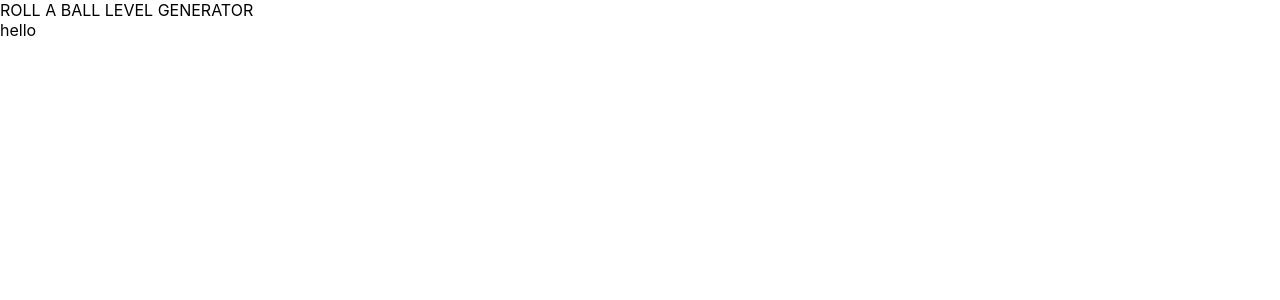
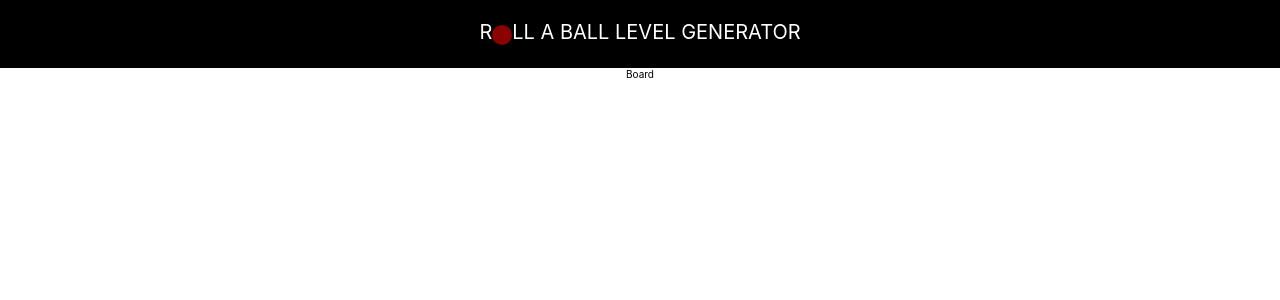
Before and after one commit to svrsaljko/roll_a_ball_level_designer, a React (Create React App) app: page / in a window 1280 px wide. Shown: the top 300 px of the page. Built offline with nearby package versions, Linux system fonts and the light colour scheme.

Commit message:
add Board and CenterContainer components, update Header component

```diff
--- a/src/App.tsx
+++ b/src/App.tsx
@@ -1,11 +1,12 @@
 import React from 'react';
 import Header from './components/Header';
+import CenterContainer from './components/CenterContainer';
 
 function App() {
   return (
     <div>
       <Header />
-      hello
+      <CenterContainer />
     </div>
   );
 }
--- /dev/null
+++ b/src/components/Board.tsx
@@ -0,0 +1,5 @@
+import React from 'react';
+
+export default function Board() {
+  return <div>Board</div>;
+}
--- /dev/null
+++ b/src/components/CenterContainer.tsx
@@ -0,0 +1,16 @@
+import React from 'react';
+import Board from './Board';
+
+export default function CenterContainer() {
+  return (
+    <div
+      style={{
+        display: 'flex',
+        flexDirection: 'row',
+        justifyContent: 'center',
+      }}
+    >
+      <Board />
+    </div>
+  );
+}
--- a/src/components/Header.tsx
+++ b/src/components/Header.tsx
@@ -1,5 +1,44 @@
 import React from 'react';
 
 export default function Header() {
-  return <div>ROLL A BALL LEVEL GENERATOR</div>;
+  return (
+    <div
+      style={{
+        borderBottom: '3px solid black',
+        backgroundColor: 'black',
+        color: 'white',
+        height: 'auto',
+      }}
+    >
+      <div
+        style={{
+          padding: ` 2rem`,
+        }}
+      >
+        <div
+          style={{
+            display: 'flex',
+            flexDirection: 'row',
+            justifyContent: 'center',
+            fontSize: `2rem`,
+          }}
+        >
+          R{' '}
+          <div
+            style={{
+              height: `2rem`,
+              width: `2rem`,
+              backgroundColor: 'darkRed',
+              borderRadius: '50%',
+              display: 'inline-block',
+              marginTop: '0.5rem',
+            }}
+          >
+            {' '}
+          </div>
+          LL A BALL LEVEL GENERATOR
+        </div>
+      </div>
+    </div>
+  );
 }
--- a/src/index.css
+++ b/src/index.css
@@ -11,3 +11,7 @@ code {
   font-family: source-code-pro, Menlo, Monaco, Consolas, 'Courier New',
     monospace;
 }
+
+html {
+  font-size: 62.5%;
+}
```
